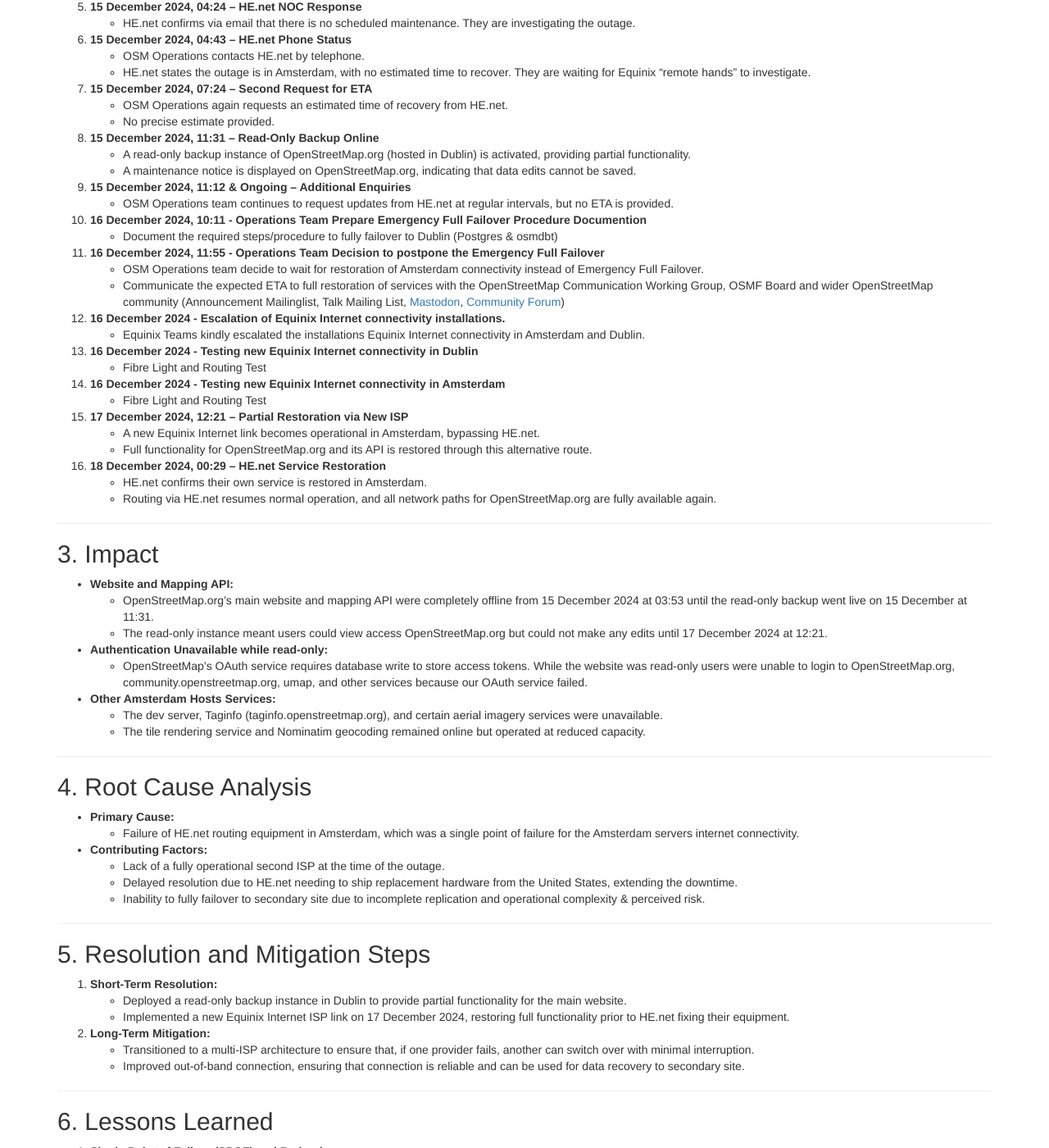
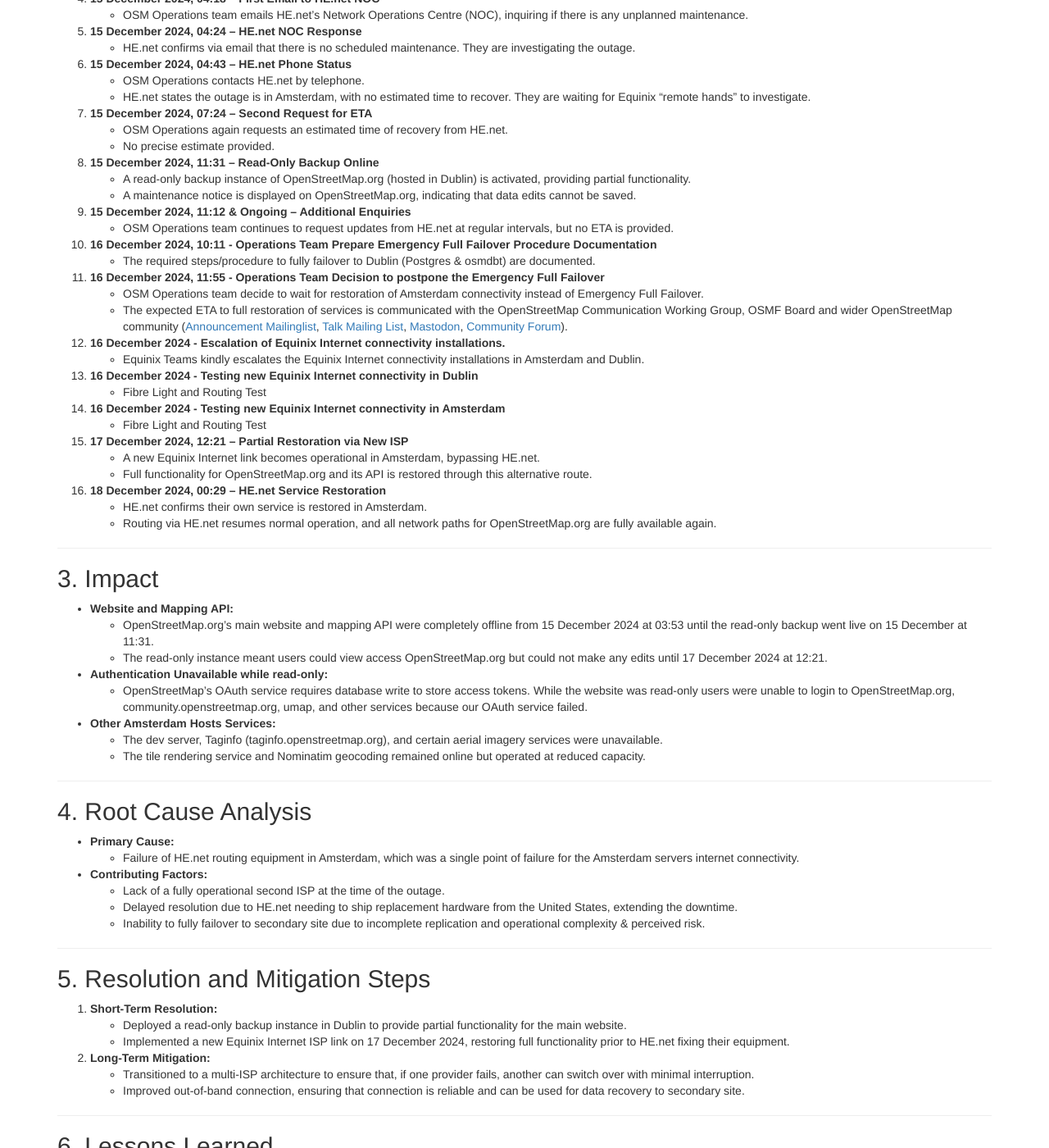
Before and after one commit to openstreetmap/owg-website, a Jekyll site: the page built from 2025/02/15/post-mortem.md, in a window 1280 px wide and 1400 px high, scrolled down 950 px. Shown: the whole window at 82% size. Built offline with Jekyll 4.4.1, drawn with Linux system fonts in a browser that asks for light colours; some of the changed text lies outside the part shown.

Commit message:
Copy suggested improvements to post-mortem

```diff
--- a/2025/02/15/post-mortem.md
+++ b/2025/02/15/post-mortem.md
@@ -3,6 +3,8 @@
 ---
 
 # Post-Mortem: Network Outage Affecting OpenStreetMap.org - 15 December 2024
+
+All times are provided in Coordinated Universal Time (UTC).
 
 ## 1. Summary
 
@@ -63,15 +65,15 @@
 9. **15 December 2024, 11:12 & Ongoing – Additional Enquiries**
    - OSM Operations team continues to request updates from HE.net at regular intervals, but no ETA is provided.
 
-10. **16 December 2024, 10:11 - Operations Team Prepare Emergency Full Failover Procedure Documention**
-    - Document the required steps/procedure to fully failover to Dublin (Postgres & osmdbt)
+10. **16 December 2024, 10:11 - Operations Team Prepare Emergency Full Failover Procedure Documentation**
+    - The required steps/procedure to fully failover to Dublin (Postgres & osmdbt) are documented.
 
 11. **16 December 2024, 11:55 - Operations Team Decision to postpone the Emergency Full Failover**
     - OSM Operations team decide to wait for restoration of Amsterdam connectivity instead of Emergency Full Failover.
-    - Communicate the expected ETA to full restoration of services with the OpenStreetMap Communication Working Group, OSMF Board and wider OpenStreetMap community (Announcement Mailinglist, Talk Mailing List, [Mastodon](https://en.osm.town/@osm_tech), [Community Forum](https://community.openstreetmap.org/))
+    - The expected ETA to full restoration of services is communicated with the OpenStreetMap Communication Working Group, OSMF Board and wider OpenStreetMap community ([Announcement Mailinglist](https://lists.openstreetmap.org/pipermail/announce/2024-December/000120.html), [Talk Mailing List](https://lists.openstreetmap.org/pipermail/talk/2024-December/088626.html), [Mastodon](https://en.osm.town/@osm_tech), [Community Forum](https://community.openstreetmap.org/)).
 
 12. **16 December 2024 - Escalation of Equinix Internet connectivity installations.**
-    - Equinix Teams kindly escalated the installations Equinix Internet connectivity in Amsterdam and Dublin.
+    - Equinix Teams kindly escalates the Equinix Internet connectivity installations in Amsterdam and Dublin.
 
 13. **16 December 2024 - Testing new Equinix Internet connectivity in Dublin**
     - Fibre Light and Routing Test
```
Also changed, not shown: other parts of 2025/02/15/post-mortem.md (+4 -4 lines).
